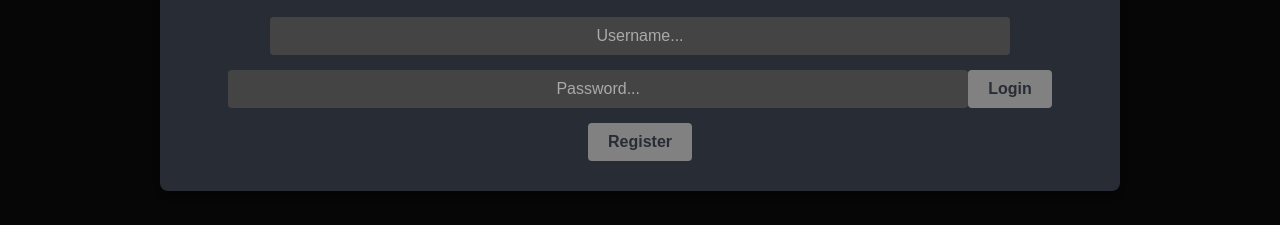
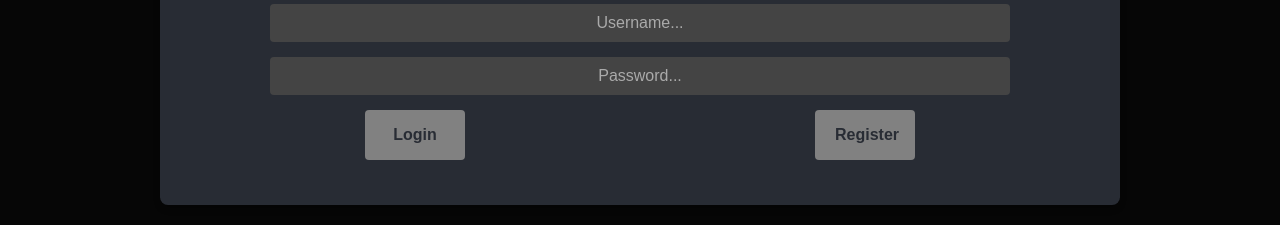
Before and after one commit to JohanRydin/SoftwareProject-Group-1, a React (Vite) app in the folder React/: page / in a window 1280 px wide. Both pictures are taken after a click on the button 1212 px from the left and 30 px from the top of the page. Shown: the part 311-536 px from the top of the page. Built offline with nearby package versions, Linux system fonts and the light colour scheme; no server answers.

Commit message:
isac is a bich

```diff
--- a/React/src/user/LoginModal.css
+++ b/React/src/user/LoginModal.css
@@ -65,6 +65,8 @@
     font-weight: bold;
     cursor: pointer;
     transition: background-color 0.3s;
+    width: 100px;
+    height: 50px;
 }
 
 .login-button:hover {
@@ -82,3 +84,8 @@
 .login-error {
     color: #b90d0d;
 }
+
+.buttonsDiv {
+    display: flex;
+    justify-content: space-around;
+}
--- a/React/src/user/LoginModal.jsx
+++ b/React/src/user/LoginModal.jsx
@@ -72,8 +72,10 @@ export const LoginModal = ({ onClose, setIsLoggedIn, setUser, setUserID, setLogi
             className="login-input login-margin"
           />
         {inputError && <p className="login-error login-margin">Login failed, try again.</p>}
-        <button type="submit" className="login-button login-margin" onClick={handleLogin}>Login</button>
-        <button className="login-button" onClick={handleRegister}>Register</button>
+        <div className='buttonsDiv'>
+          <button type="submit" className="login-button login-margin" onClick={handleLogin}>Login</button>
+          <button className="login-button" onClick={handleRegister}>Register</button>
+        </div>
         {registerError && <p className="login-error login-margin">Username already taken.</p>}
       </div>
     </div>
```
